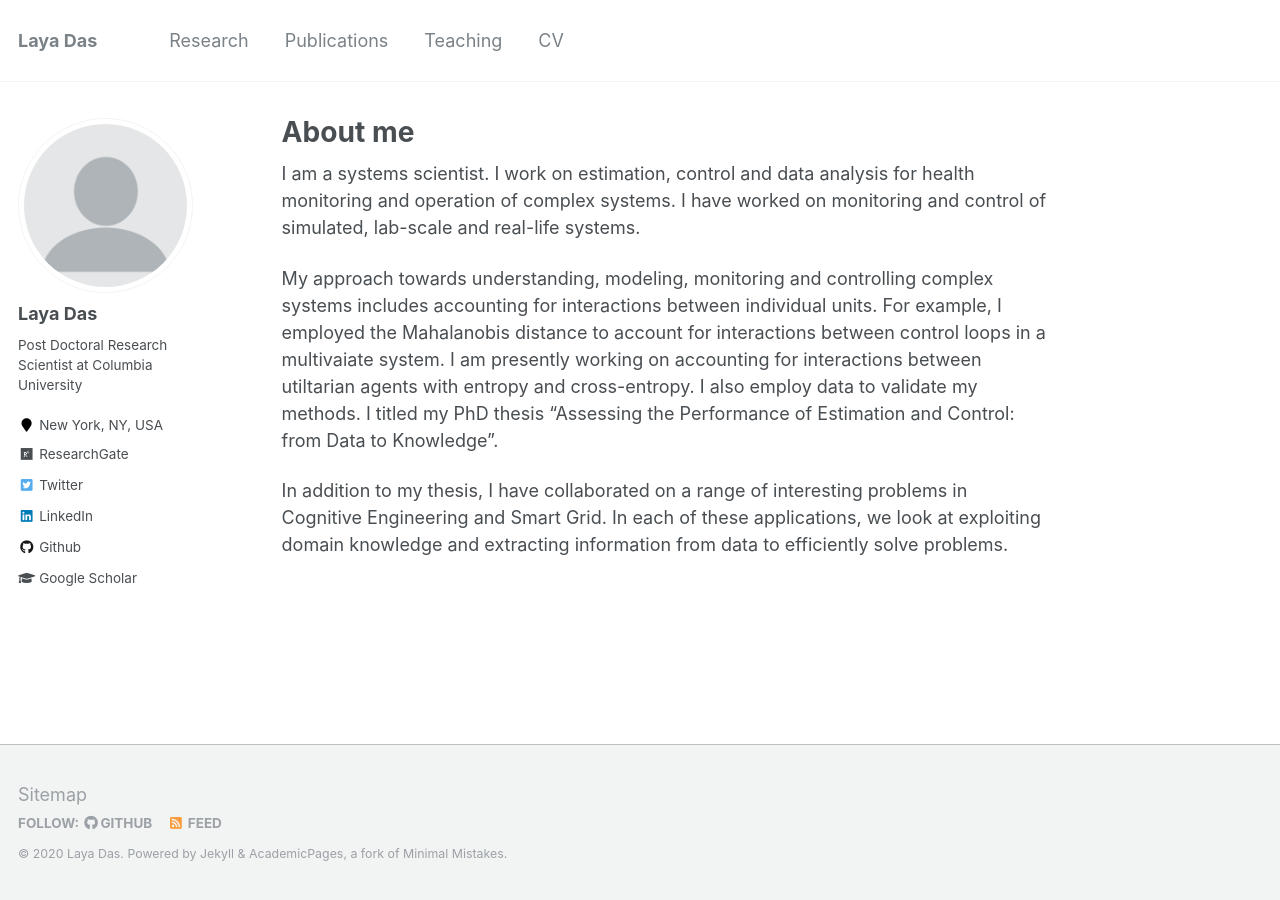
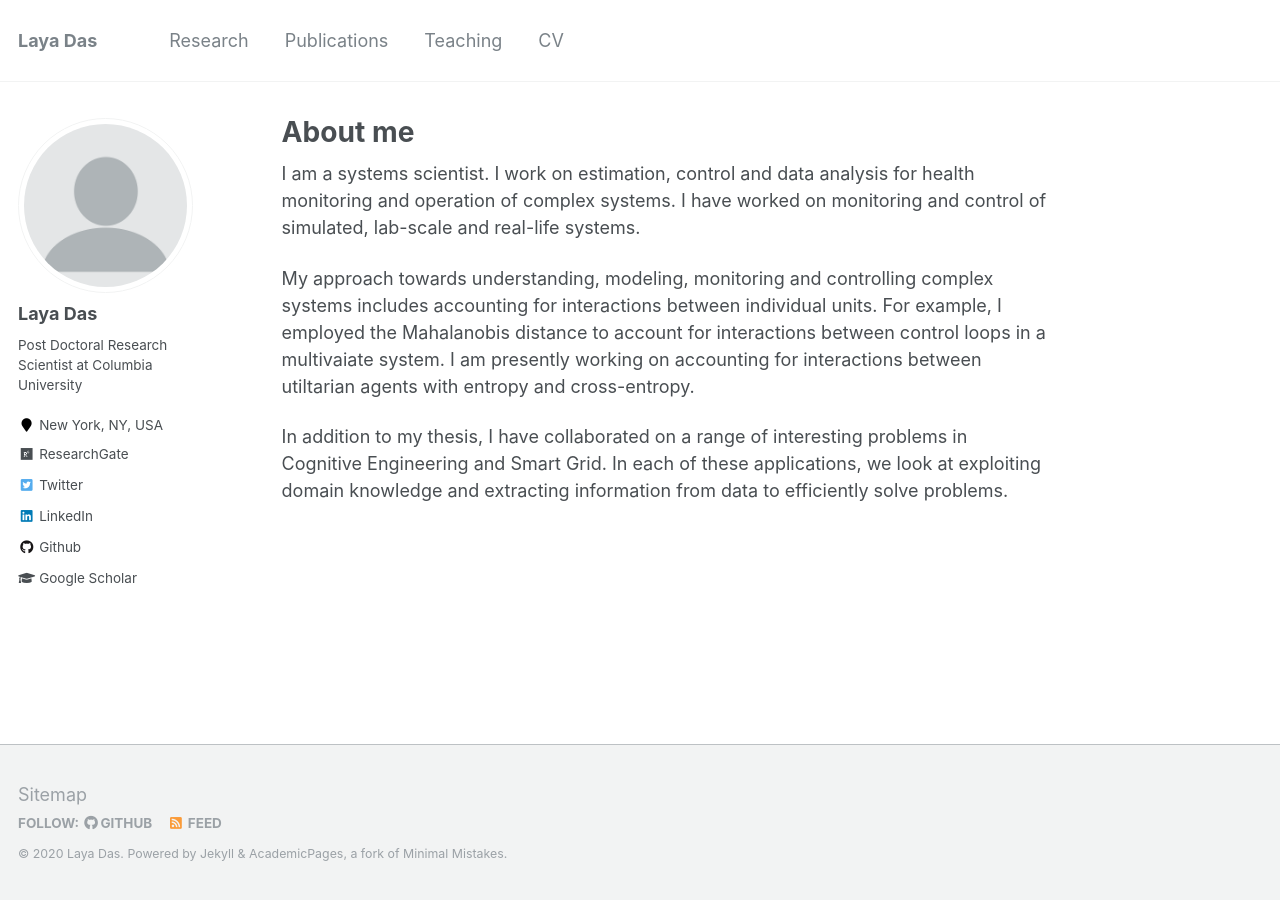
Before and after one commit to layadas/layadas.github.io, a Jekyll site: the page built from _pages/about.md, in a window 1280 px wide. Built offline with Jekyll 4.4.1, drawn with Linux system fonts in a browser that asks for light colours.

Commit message:
Update about.md

```diff
--- a/_pages/about.md
+++ b/_pages/about.md
@@ -14,7 +14,6 @@ I have worked on monitoring and control of simulated, lab-scale and real-life sy
 My approach towards understanding, modeling, monitoring and controlling complex systems includes accounting for interactions between individual units.
 For example, I employed the Mahalanobis distance to account for interactions between control loops in a multivaiate system.
 I am presently working on accounting for interactions between utiltarian agents with entropy and cross-entropy.
-I also employ data to validate my methods. I titled my PhD thesis "Assessing the Performance of Estimation and Control: from Data to Knowledge".
 
 In addition to my thesis, I have collaborated on a range of interesting problems in Cognitive Engineering and Smart Grid.
 In each of these applications, we look at exploiting domain knowledge and extracting information from data to efficiently solve problems.
```
